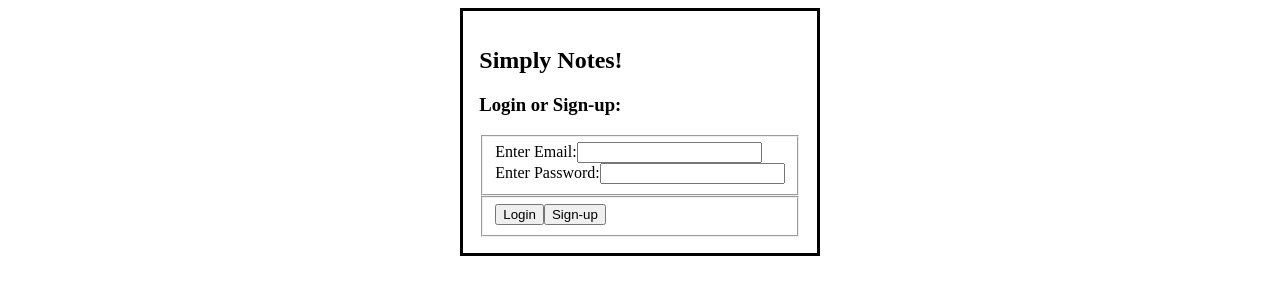
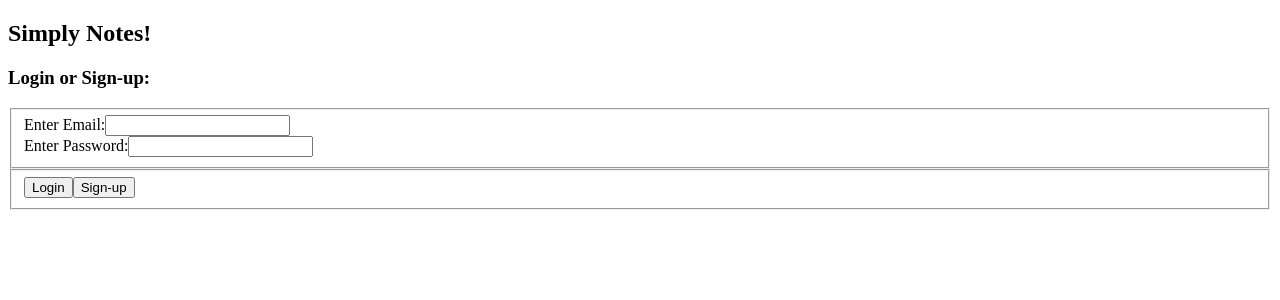
Before and after one commit to JesDevBootcamp/simply-cms, a React (Vite) app: page / in a window 1280 px wide. Shown: the top 300 px of the page. Built offline with nearby package versions, Linux system fonts and the light colour scheme; no server answers.

Commit message:
Changed LoginModal back to LoginPage adding route.

```diff
--- a/src/App.jsx
+++ b/src/App.jsx
@@ -3,13 +3,15 @@
 import { Route, Routes } from "react-router-dom";
 
 import EditorPage from "./pages/EditorPage";
+import LoginPage from "./pages/LoginPage";
 
 import "./styles/app.scss";
 
 export default function App() {
 	return (
 		<Routes>
-			<Route path="*" element={<EditorPage />} />
+			<Route path="*" element={<LoginPage />} />
+			<Route path="editor" element={<EditorPage />} />
 		</Routes>
 	);
 }
--- a/src/pages/EditorPage.jsx
+++ b/src/pages/EditorPage.jsx
@@ -1,13 +1,22 @@
 // Editor Page: Page for editing and creating notes.
 
-import LoginModal from "../components/LoginModal";
+import { useEffect, useState } from "react";
+import { Navigate } from "react-router-dom";
+
+import getLogin from "../functions/getLogin";
 
 import "../styles/editor-page.scss";
 
 export default function EditorPage() {
-	return (
-		<div className="editor-page">
-			<LoginModal />
-		</div>
-	);
+	// Create state for current login presence:
+	const [login, setLogin] = useState(true);
+
+	// Default login state to current presence:
+	useEffect(() => {
+		(async() => setLogin(await getLogin() !== false))();
+	}, []);
+
+	return login && (
+		<div className="editor-page"></div>
+	) || <Navigate to="/" />;
 }
--- a/src/components/LoginModal.jsx
+++ b/src/pages/LoginPage.jsx
@@ -1,37 +1,26 @@
-// Login Modal: Simple modal with a login form and welcome header.
+// Login Page: Simple page with a login form and welcome header.
 
 import { useEffect, useState } from "react";
+import { Navigate } from "react-router-dom";
 
-import Heading from "./Heading";
-import TextField from "./TextField";
-import Button from "./Button";
+import Heading from "../components/Heading";
+import TextField from "../components/TextField";
+import Button from "../components/Button";
 
-import getLogin from "../functions/getLogin";
 import postLogin from "../functions/postLogin";
 import putLogin from "../functions/putLogin";
+import getLogin from "../functions/getLogin";
 
-import "../styles/login-modal.scss";
+import "../styles/login-page.scss";
 
-export default function LoginModal() {
-	// Create state for current display presence:
-	const [open, setOpen] = useState(true);
+export default function LoginPage() {
+	// Create state for current login presence:
+	const [login, setLogin] = useState(false);
 
-	// Create event listener callback function:
-	const listener = async () => setOpen(await getLogin() === false);
-
-	// Update open state given login status:
+	// Default login state to current presence:
 	useEffect(() => {
-		// Create and run "login" event listener:
-		(async () => {
-			window.addEventListener("login", listener);
-			await listener();
-		})();
-
-		// Cleanup "login" event listener on unmount:
-		return () => {
-			window.removeEventListener("login", listener);
-		};
-	}, [open]);
+		(async() => setLogin(await getLogin() !== false))();
+	}, []);
 
 	// Create states for email and password:
 	const [email, setEmail] = useState("");
@@ -42,8 +31,8 @@ export default function LoginModal() {
 		// Prevent default page reload:
 		event.preventDefault();
 
-		// POST login and set display state if true:
-		await postLogin(email, password) && setOpen(false);
+		// POST login and set state if true:
+		await postLogin(email, password) && setLogin(true);
 
 		// Reset password state:
 		setPassword("");
@@ -58,10 +47,10 @@ export default function LoginModal() {
 		loginHandler(event);
 	}
 
-	return (
-		<dialog className="login-modal" open={open}>
+	return !login && (
+		<main className="login-page">
 			<Heading title="Simply Notes!" subtitle="Login or Sign-up:" />
-			<form className="login-modal-form" onSubmit={loginHandler}>
+			<form className="login-page-form" onSubmit={loginHandler}>
 				<fieldset>
 					<TextField
 						label="Enter Email:"
@@ -83,6 +72,6 @@ export default function LoginModal() {
 					<Button type="button" action={signUpHandler}>Sign-up</Button>
 				</fieldset>
 			</form>
-		</dialog>
-	);
+		</main>
+	) || <Navigate to="editor" />;
 }
```
Also changed, not shown: src/styles/login-modal.scss (deleted), src/styles/login-page.scss (added).
